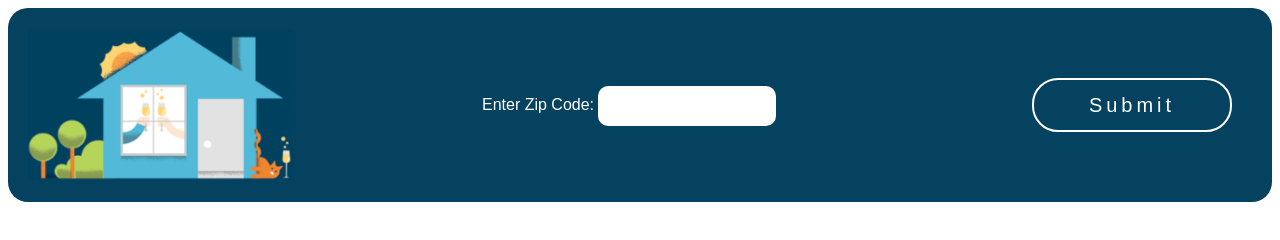
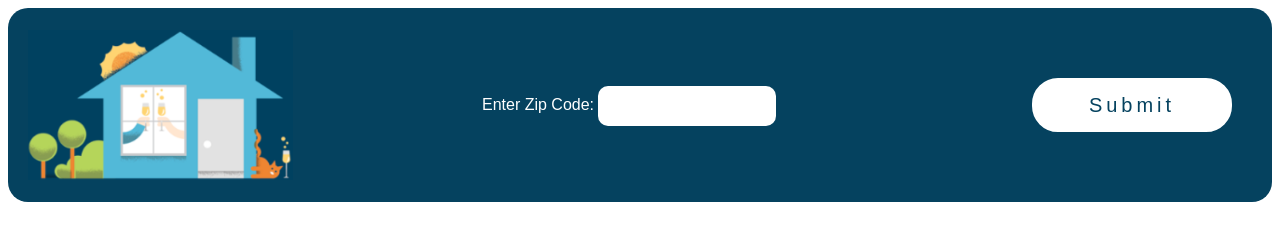
Before and after one commit to msmsoft/projects, a website: page index.html in a window 1280 px wide. In both pictures the pointer is over the button "Submit". Drawn offline with nearby package versions, Linux system fonts and the light colour scheme.

Commit message:
hover on button change background color

```diff
--- a/css/main.css
+++ b/css/main.css
@@ -35,6 +35,11 @@
     position: absolute;
     top: 50%;
     transform: translate(50%, -50%);
+    outline: none;
+}
+.submit-btn:hover {
+    background-color: #FFF;
+    color: #05425f;
 }
 .input-text {
     position: absolute;
```
